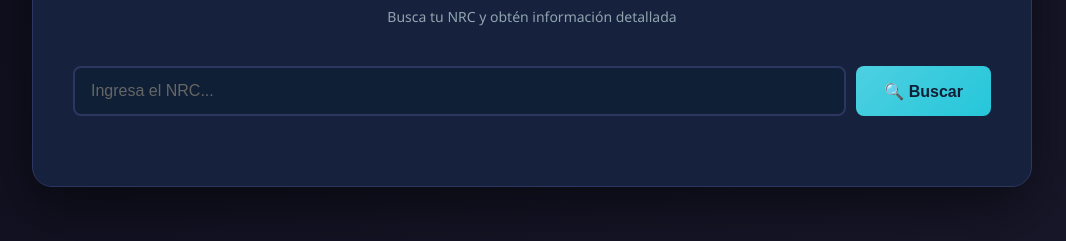
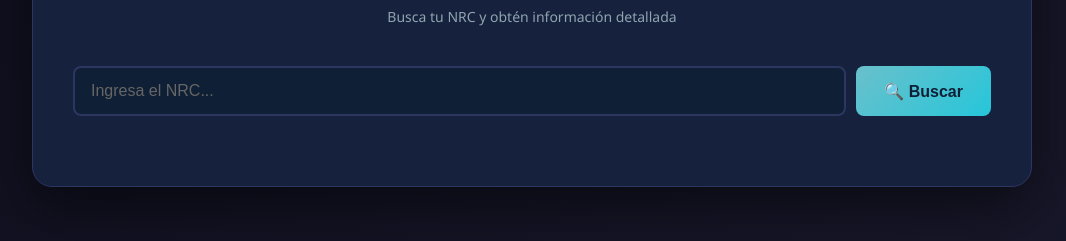
Before and after one commit to Bryan-Quispe/Ver_Asistencia, a website: page frontend/index.html in a window 1280 px wide. Shown: the part 107-348 px from the top of the page, without its empty margins (108-1174 px from the left). Drawn offline with Linux system fonts and the light colour scheme.

Commit message:
sisisisis

```diff
--- a/frontend/index.html
+++ b/frontend/index.html
@@ -74,7 +74,7 @@
 
     button {
       padding: 14px 28px;
-      background: linear-gradient(135deg, #4dd0e1 0%, #26c6da 100%);
+      background: linear-gradient(135deg, #6ac0cb 0%, #26c6da 100%);
       color: #0f1f35;
       border: none;
       border-radius: 8px;
```
